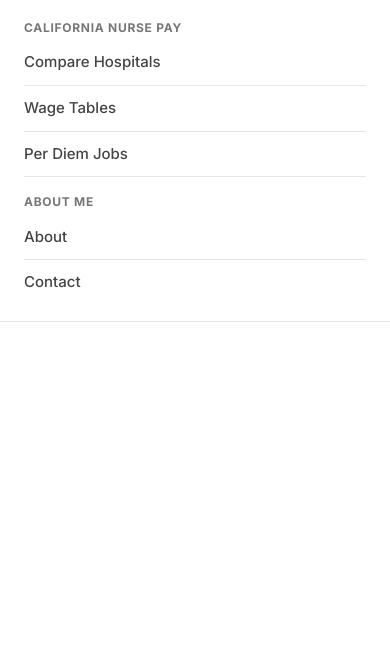
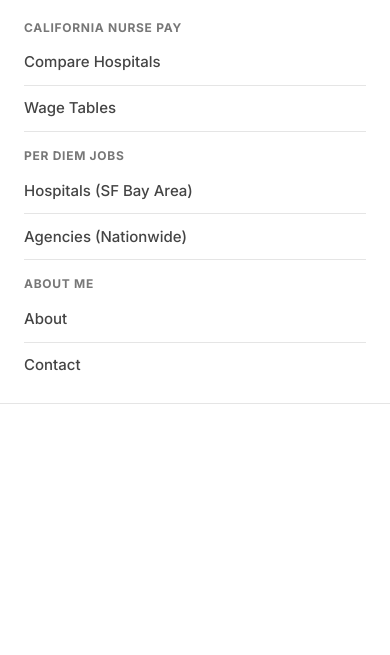
Before and after one commit to dropkick7/nursepay, a plain HTML site: page submit.html in a window 390 px wide. Both pictures are taken after a click on the button "Menu". Shown: the part 189-844 px from the top of the page. Drawn offline with Linux system fonts and the light colour scheme; a script that the page names is missing.

Commit message:
Nav: Per Diem Jobs dropdown with Hospitals (SF Bay Area) and Agencies (Nationwide), desktop and mobile, all pages
Co-Authored-By: Claude Sonnet 5.5 <noreply@anthropic.com>
Claude-Session: https://claude.ai/code/session_012Rovdw5VnkRmVvxKe6wodT

```diff
--- a/submit.html
+++ b/submit.html
@@ -103,7 +103,13 @@
         <li><a href="contracts.html">Wage Tables</a></li>
       </ul>
     </li>
-    <li><a href="per-diem.html">Per Diem Jobs</a></li>
+    <li class="has-dropdown">
+      <a href="per-diem.html">Per Diem Jobs</a>
+      <ul class="dropdown">
+        <li><a href="per-diem.html">Hospitals (SF Bay Area)</a></li>
+        <li><a href="per-diem-agencies.html">Agencies (Nationwide)</a></li>
+      </ul>
+    </li>
     <li class="has-dropdown">
       <a href="about.html">About Me</a>
       <ul class="dropdown">
@@ -120,7 +126,9 @@
   <span class="m-label">California Nurse Pay</span>
   <a href="california.html">Compare Hospitals</a>
   <a href="contracts.html">Wage Tables</a>
-  <a href="per-diem.html">Per Diem Jobs</a>
+  <span class="m-label">Per Diem Jobs</span>
+  <a href="per-diem.html">Hospitals (SF Bay Area)</a>
+  <a href="per-diem-agencies.html">Agencies (Nationwide)</a>
   <span class="m-label">About Me</span>
   <a href="about.html">About</a>
   <a href="contact.html">Contact</a>
```
Also changed, not shown: about.html (+10 -2 lines), browse.html (+10 -2 lines), california.html (+10 -2 lines), contact.html (+10 -2 lines), contracts.html (+10 -2 lines), index.html (+10 -2 lines), per-diem-agencies.html (+10 -2 lines), per-diem-agency-experience.html (+10 -2 lines), per-diem.html (+10 -2 lines).
